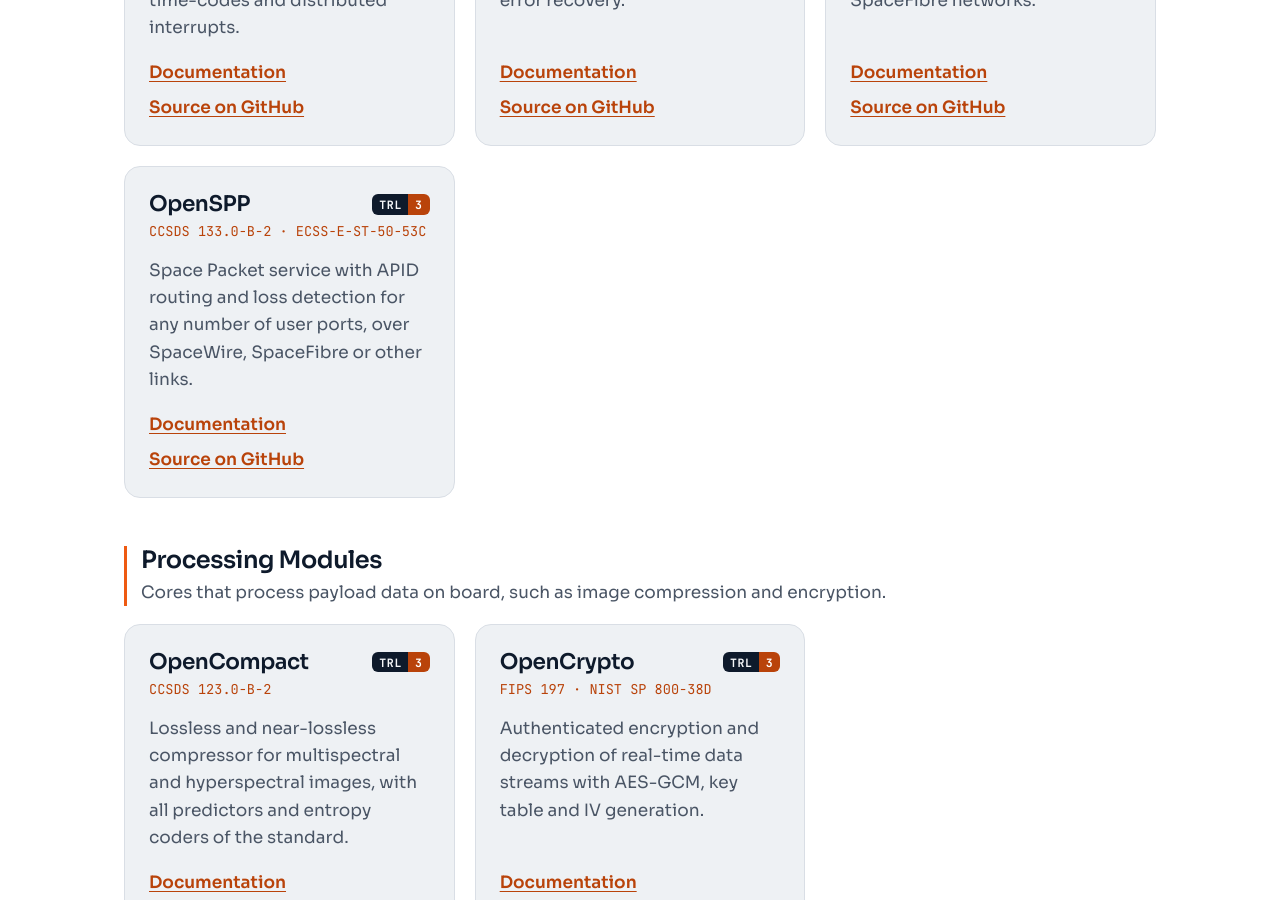
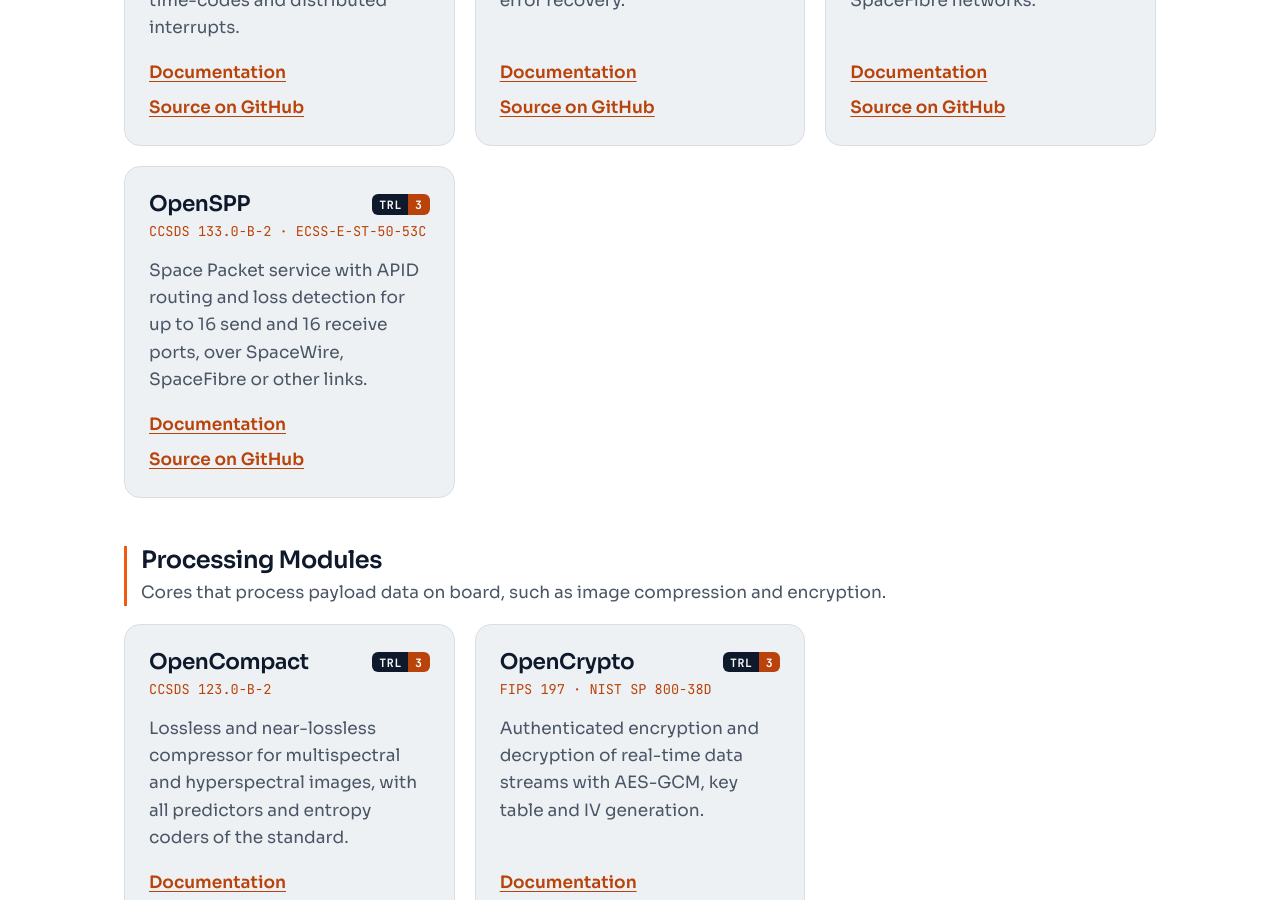
Before and after one commit to open-space-hdl/open-space-hdl.github.io, a Jekyll site: the page built from index.html, in a window 1280 px wide and 900 px high, scrolled down 962 px. Built offline with Jekyll 4.4.1, drawn with Linux system fonts in a browser that asks for light colours.

Commit message:
Name the port limit of OpenSPP in its summary
OpenSPP has 1 to 16 send and 1 to 16 receive ports (NumTx_g, NumRx_g), not any number.

```diff
--- a/_data/projects.yml
+++ b/_data/projects.yml
@@ -49,7 +49,7 @@
   repo: openspp
   group: interfaces-protocols
   tagline: [CCSDS 133.0-B-2, ECSS-E-ST-50-53C]
-  summary: Space Packet service with APID routing and loss detection for any number of user ports, over SpaceWire, SpaceFibre or other links.
+  summary: Space Packet service with APID routing and loss detection for up to 16 send and 16 receive ports, over SpaceWire, SpaceFibre or other links.
   public: true
   docs: true
   trl: 3
```
